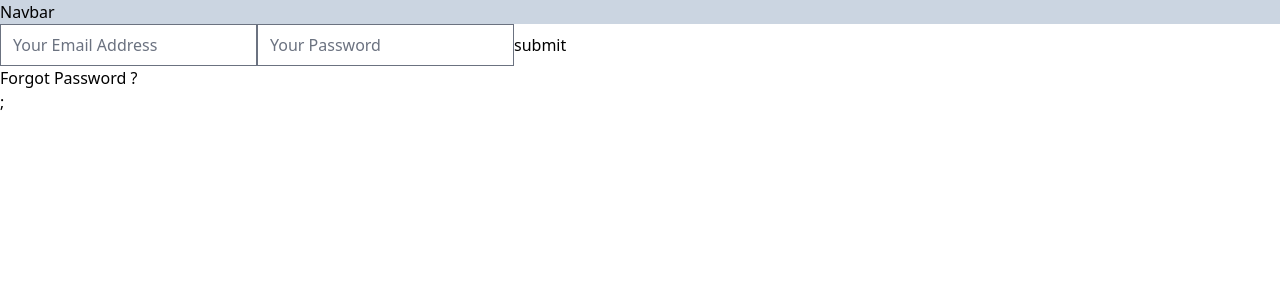
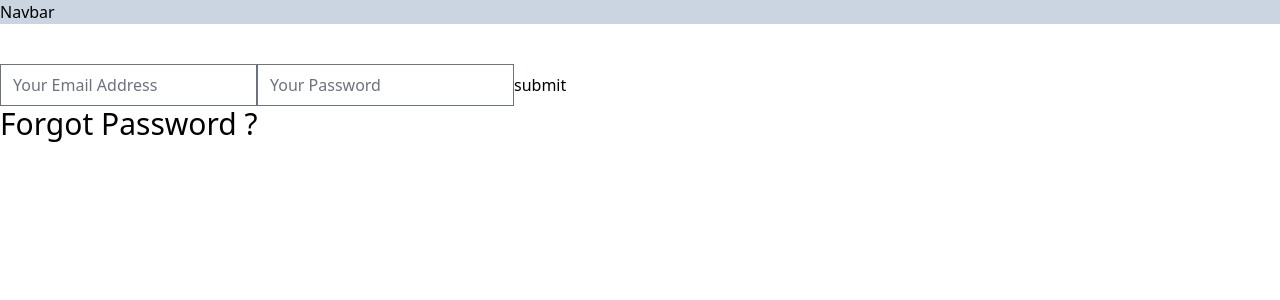
Before and after one commit to niyoj/epatra, a Next.js app in the folder client/: page /login in a window 1280 px wide. Shown: the top 300 px of the page. Built offline with nearby package versions, Linux system fonts and the light colour scheme.

Commit message:
feat: adds google signin

```diff
--- a/client/components/Login.js
+++ b/client/components/Login.js
@@ -1,5 +1,6 @@
 import { useState, useEffect } from "react";
 import Link from 'next/link';
+import { GoogleLogin } from '@react-oauth/google';
 
 const Login = () => {
     const [formData, setFormData] = useState({
@@ -54,6 +55,9 @@ const Login = () => {
     }
 
     return (
+        <>
+          <GoogleLogin onSuccess={credentialResponse => {console.log(credentialResponse);}} onError={() => {console.log('Login Failed');}} />
+
           <form method='post' onSubmit={submitHandler} >
               <input type='email' name='email' placeholder='Your Email Address' onChange={emailChangeHandler} />
               <input type='password' name='password' placeholder='Your Password' onChange={passwordChangeHandler} />
@@ -61,8 +65,9 @@ const Login = () => {
 
               <p className='error'>{error}</p>
 
-            <Link href='./forgot_password'>Forgot Password ?</Link>
+              <Link href='./forgot_password' className="text-3xl">Forgot Password ?</Link>
           </form>
+        </>
     );
 }
 
--- a/client/components/Register.js
+++ b/client/components/Register.js
@@ -2,6 +2,7 @@ import React, { useState } from "react";
 import FormData from "form-data";
 import axios from "axios";
 import Link from "next/link";
+
 const Register = () => {
   const [userData, setUserData] = useState({
     username: "",
--- a/client/pages/_app.js
+++ b/client/pages/_app.js
@@ -1,11 +1,14 @@
 import { Navbar } from "../components";
 import "../styles/globals.css";
+import { GoogleOAuthProvider } from '@react-oauth/google';
 
 function MyApp({ Component, pageProps }) {
   return (
     <>
-      <Navbar />
-      <Component {...pageProps} />;
+      <GoogleOAuthProvider clientId="569482349109-pahdrh7ei5pqrqp3p12trnl7i6n73qvr.apps.googleusercontent.com">
+        <Navbar />
+        <Component {...pageProps} />
+      </GoogleOAuthProvider>
     </>
   );
 }
```
Also changed, not shown: client/pages/index.js (+0 -12 lines). Lines whose indentation alone changed are shown as unchanged.
